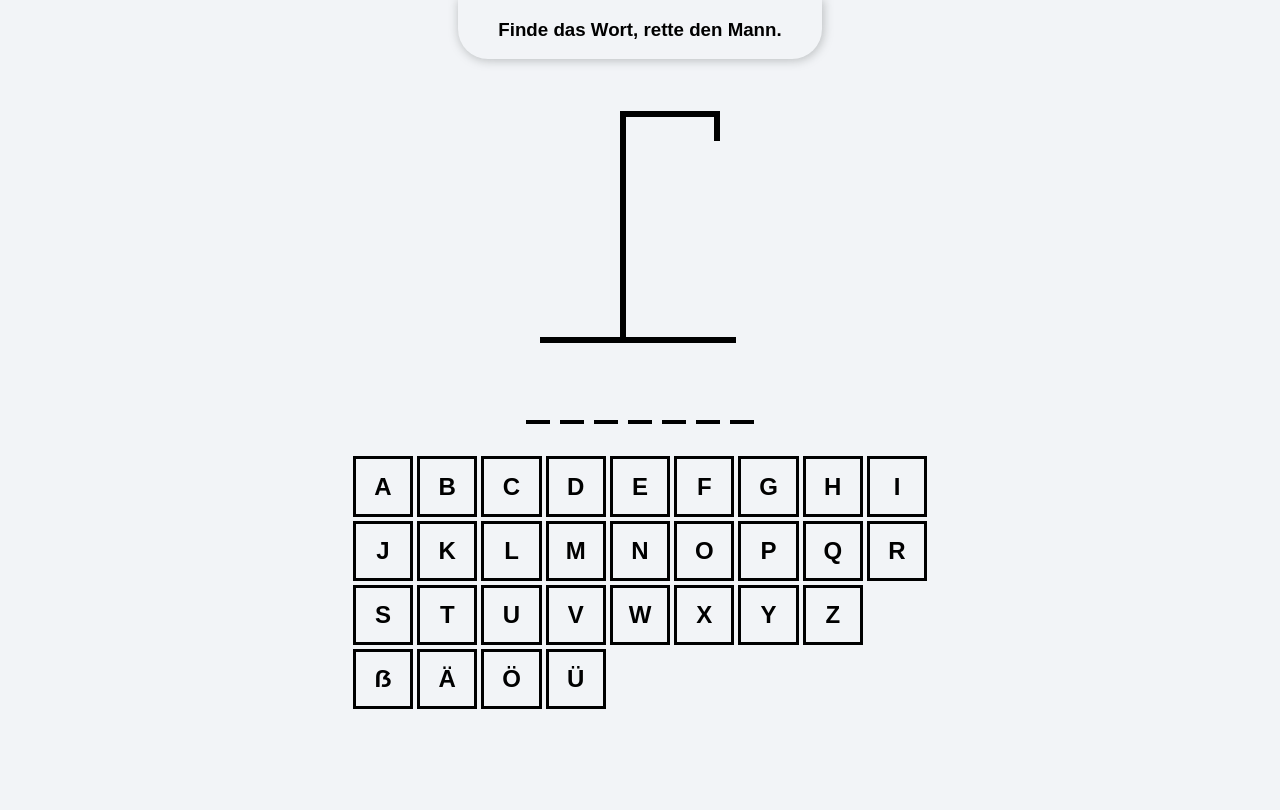
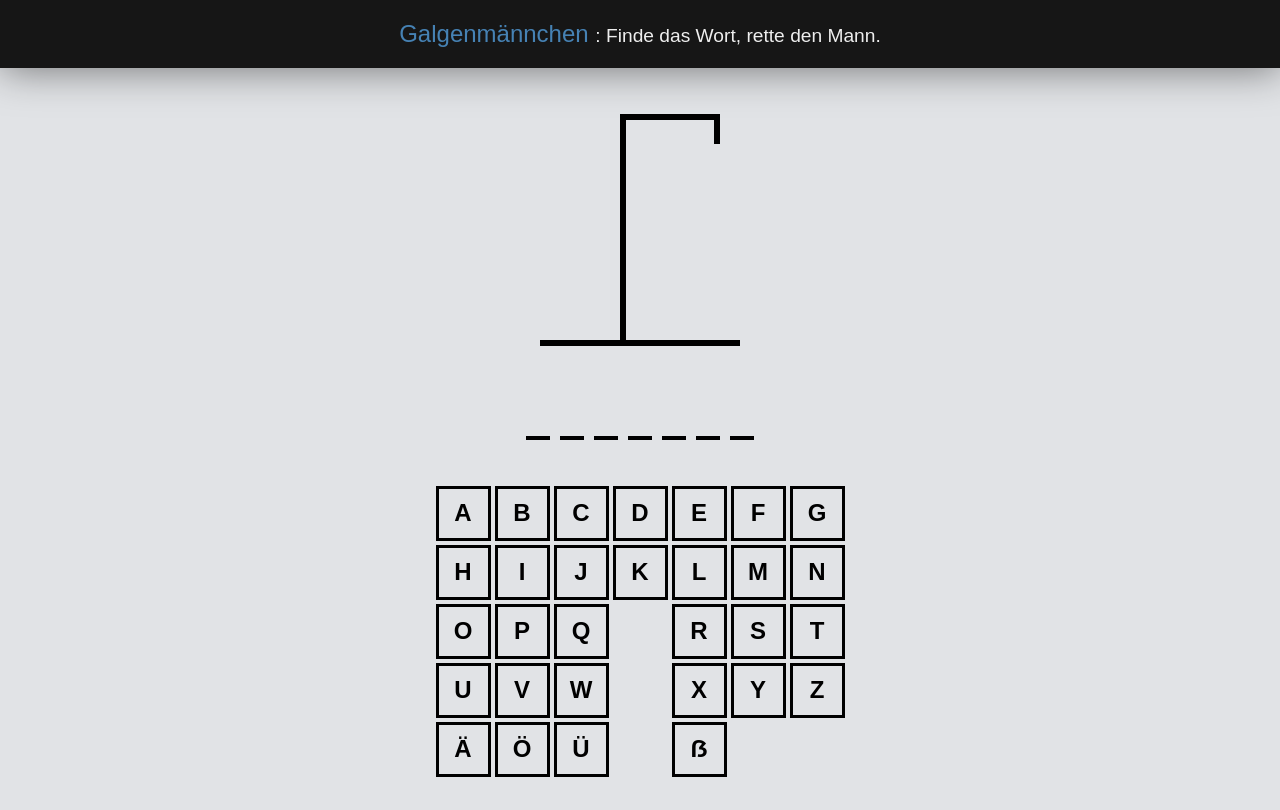
Before and after one commit to alecchung/hangman, a React (Vite) app: page / in a window 1280 px wide. Built offline with nearby package versions, Linux system fonts and the light colour scheme.

Commit message:
modified:   src/App.css 	modified:   src/App.tsx 	modified:   src/HangDrawing.tsx 	modified:   src/Keyboard.module.css 	modified:   src/Keyboard.tsx

```diff
--- a/src/App.css
+++ b/src/App.css
@@ -1,29 +1,48 @@
 * {
-    align-self: center;
+    margin: 0;
+    padding: 0;
+    box-sizing: border-box;
 }
 
 body {
-    margin: 0;
-    display: flex;
-    justify-content: center;
     font-family: sans-serif;
-    background:#F2F4F7
+    background: #e1e3e6;
+}
+
+a {
+    text-decoration: none;
 }
 
 .app {
-    max-width: min(100%, 900px);
-    display: flex;
-    flex-direction: column;
-    gap: 2rem;
-    margin: auto;
+    width: 100vw;
+    height: 100vh;
+    display: grid;
+    align-items: start;
+    justify-items: center;
+    gap: 1.4rem;
+    margin: 0 auto 10px;
 }
 
 .header {
-    padding: 0 40px;
-    margin-bottom: 20px;
-    box-sizing: border-box;
-    box-shadow: 1px 1px 10px 1px rgba(121, 127, 127, 0.428);
-    border-radius: 0 0 30px 30px;
+    background: rgba(0, 0, 0, 0.9);
+    width: 100%;
+    padding: 20px;
+    box-shadow: 1px 1px 40px rgba(0, 0, 0, 0.5);
+    text-align: center;
+}
+
+.header a {
+    font-size: 1.5rem;
+    color: steelblue;
+}
+
+.header span {
+    font-size: 1.2rem;
+    color: #eee;
+}
+
+.header p {
+    color: #eee;
 }
 
 .word-to-guess {
@@ -37,43 +56,49 @@ body {
 .keyboard {
     display: grid;
     max-width: 600px;
-    grid-template-columns: repeat(auto-fit, minmax(55px, 1fr));
-    gap: .25rem
+    grid-template-columns: repeat(7, minmax(55px, 1fr));
+    gap: .25rem;
 }
 
-.show {
+.popup {
     position: absolute;
     display: grid;
-    margin: 5.5rem auto;
-    height: min(50%, 350px);
+    /* align-content: center; */
+    align-items: center;
+    /* justify-content: center; */
+    justify-items: center;
+    padding: 50px;
+    margin-top: 5.5rem;
+    height: min(50%, 300px);
     width: min(100%, 500px);
     background: #777777ee;
     box-shadow: 0 10px 10px 3px rgba(0, 0, 0, 0.2);
-    /* border: 3px solid #444; */
-    justify-content: center;
 }
 
-.no-show {
+.no-popup {
     display: none;
 }
 
-.popup {
+.popup__msg {
+    display: grid;
+    justify-items: center;
     background: #e3e3e3;
     border-radius: 5px;
     box-shadow: 0 15px 10px 3px rgba(0, 0, 0, 0.1);
     padding: 20px;
+    margin: 0;
+    width: 100%;
+    height: 100%;
     text-align: center;
 }
 
-.popup button {
+.popup__msg button {
     margin: auto;
     cursor: pointer;
     border: 0;
     box-shadow: 0 15px 10px 3px rgba(0, 0, 0, 0.1);
     padding: 12px 20px;
     font-size: 16px;
-    /* display: grid; */
-    /* grid-row: auto; */
     align-items: center;
     justify-content: center;
     background: #555;
@@ -81,12 +106,24 @@ body {
     font-weight: 600;
     height: 3rem;
     border-radius: 30px;
-
+    transition: all 0.3s;
 }
 
-.popup button:active {
+.popup__msg button:active {
     transform: scale(0.8);
-    /* background: #e3e3e3; */
-    /* box-shadow: 0 15px 10px 3px rgba(0, 0, 0, 0.1); */
+}
 
+@media (max-width: 600px) {
+    .header a span {
+        display: none;
+    }
+
+    .app {
+        margin: 0;
+        align-content: start;
+    }
+
+    .word-to-guess {
+        font-size: 2rem;
+    }
 }
--- a/src/App.tsx
+++ b/src/App.tsx
@@ -40,10 +40,10 @@ function App() {
 			addGuessedLetter(key)
 		}
 
-		document.addEventListener("keydown", handler)
+		document.addEventListener("keypress", handler)
 
 		return () => {
-			document.removeEventListener("keydown", handler)
+			document.removeEventListener("keypress", handler)
 		}
 	}, [guessedLetters])
 
@@ -71,17 +71,17 @@ function App() {
 			}
 		}
 
-		document.addEventListener("keydown", handler)
+		document.addEventListener("keypress", handler)
 
 		return () => {
-			document.removeEventListener("keydown", handler)
+			document.removeEventListener("keypress", handler)
 		}
 	}, [])
 
 	return (
 		<div className='app'>
 			<div className="header">
-				<h3>Finde das Wort, rette den Mann.</h3>
+				<a>Galgenmännchen <span>: Finde das Wort, rette den Mann.</span></a>
 			</div>
 			<HangDrawing numberOfGuesses={incorrectLetters.length} />
 			<WordToGuess
@@ -100,8 +100,8 @@ function App() {
 				/>
 			</div>
 
-			<div onClick={restart} className={isLoser || isWinner ? 'show' : 'no-show'}>
-				<div className="popup">
+			<div onClick={restart} className={isLoser || isWinner ? 'popup' : 'no-popup'}>
+				<div className="popup__msg">
 					<h2>
 						{isWinner ? 'Toll, Sie haben gewonnen!' : 'Pech gehabt, oder?'}
 					</h2>
--- a/src/HangDrawing.tsx
+++ b/src/HangDrawing.tsx
@@ -8,7 +8,7 @@ const HEAD = (
 	border: "6px solid black",
 	position: "absolute",
 	top: "30px",
-	right: "2px"
+	right: "8px"
     }}
     />
 )
@@ -21,7 +21,7 @@ const BODY = (
 	height: "71px",
 	background: "black",
 	position: "absolute",
-	top: "70px",
+	top: "60px",
 	right: 20,
     }}
     />
@@ -35,7 +35,7 @@ const RIGHT_ARM = (
 	height: "6px",
 	background: "black",
 	position: "absolute",
-	top: "105px",
+	top: "95px",
 	right: "-20px",
 	rotate: "-30deg",
 	transformOrigin: "left bottom",
@@ -51,7 +51,7 @@ const LEFT_ARM = (
 	height: "6px",
 	background: "black",
 	position: "absolute",
-	top: "105px",
+	top: "95px",
 	right: "25px",
 	rotate: "30deg",
 	transformOrigin: "right bottom",
@@ -67,7 +67,7 @@ const RIGHT_LEG = (
 	height: "6px",
 	background: "black",
 	position: "absolute",
-	top: "135px",
+	top: "125px",
 	right: "-34px",
 	rotate: "60deg",
 	transformOrigin: "left bottom",
@@ -83,7 +83,7 @@ const LEFT_LEG = (
 	height: "6px",
 	background: "black",
 	position: "absolute",
-	top: "135px",
+	top: "125px",
 	right: "20px",
 	rotate: "-60deg",
 	transformOrigin: "right bottom",
--- a/src/Keyboard.module.css
+++ b/src/Keyboard.module.css
@@ -1,7 +1,3 @@
-div {
-    max-width: min(650px, 98%);
-}
-
 .btn {
     width: 100%;
     border: 3px solid black;
@@ -29,7 +25,10 @@ div {
     background-color: hsl(200, 100%, 75%);
 }
 
-.btn:nth-child(27){
+.btn:nth-child(18),
+.btn:nth-child(25),
+.btn:nth-child(32)
+ {
     border: transparent;
     background: transparent;
 }
--- a/src/Keyboard.tsx
+++ b/src/Keyboard.tsx
@@ -18,20 +18,22 @@ const KEYS = [
     "O",
     "P",
     "Q",
+    "",
     "R",
     "S",
     "T",
     "U",
     "V",
     "W",
+    "",
     "X",
     "Y",
     "Z",
-    "",
-    "ẞ",
     "Ä",
     "Ö",
     "Ü",
+    "",
+    "ẞ",
 ]
 
 type KeyboardProps = {
```
